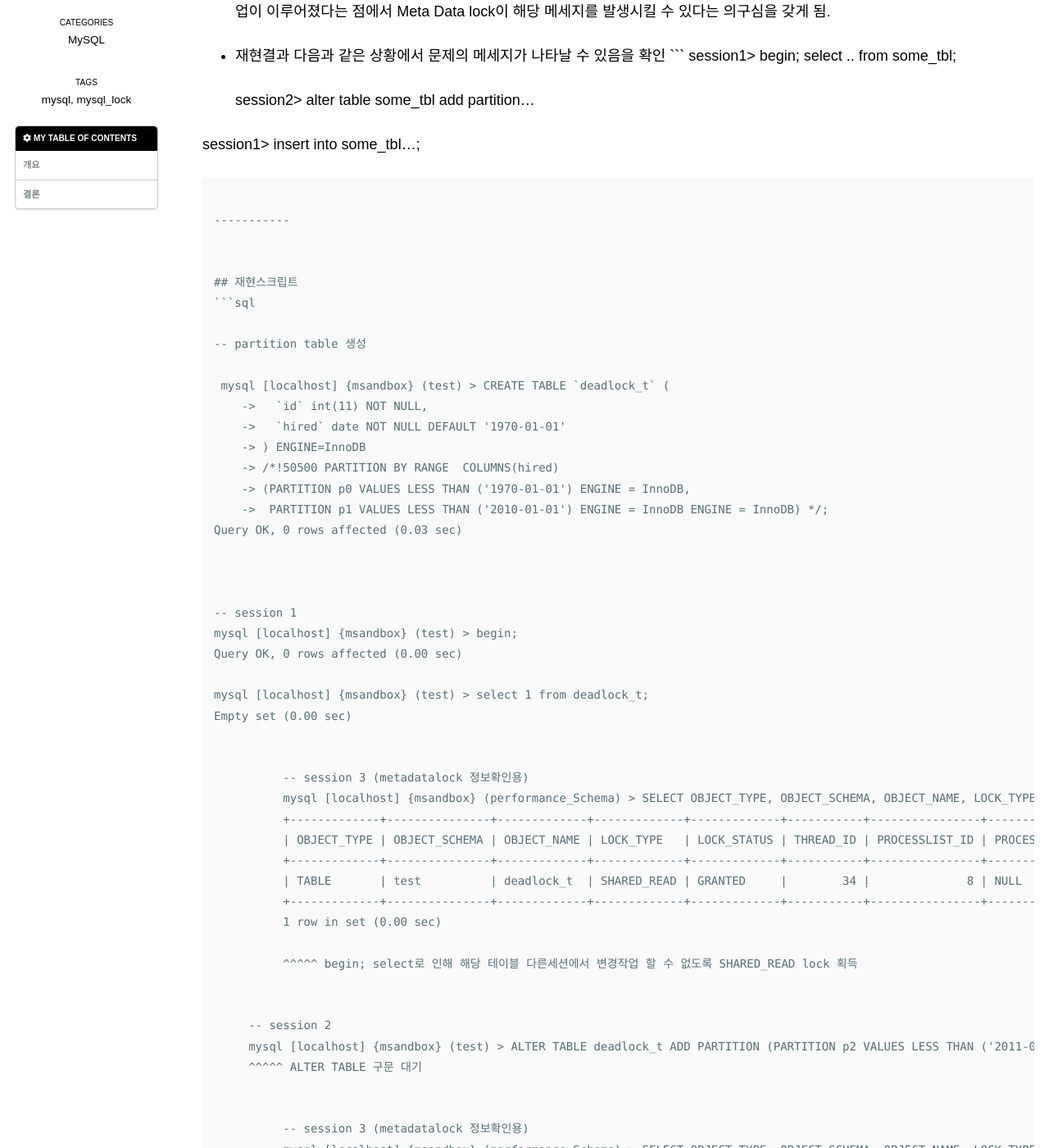
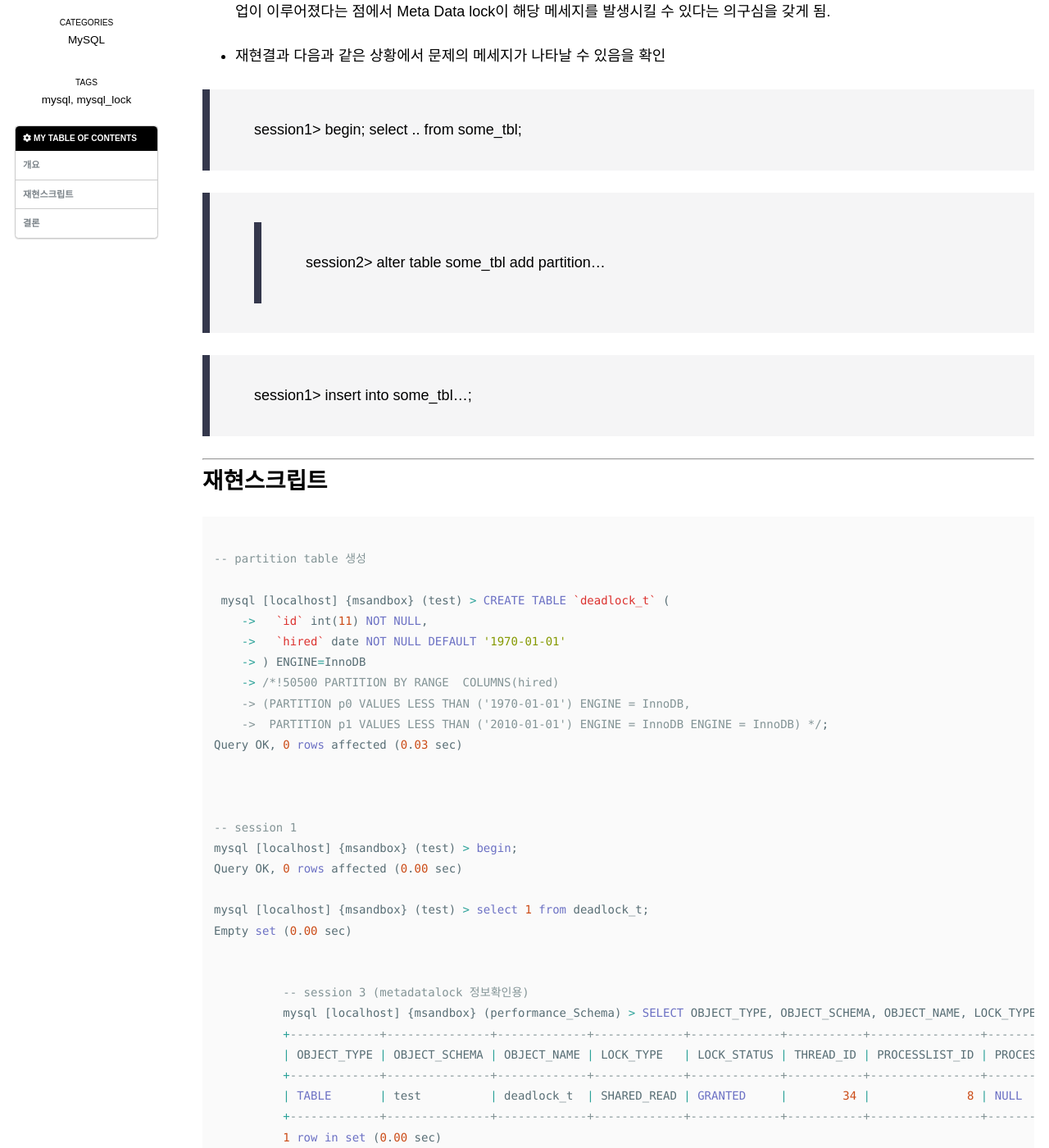
Before and after one commit to minsql/minsql.github.io, a Jekyll site: the page built from _posts/blog/2020-06-28-DeadlockDueToMDL.md, in a window 1280 px wide and 1400 px high, scrolled down 336 px. Shown: the whole window at 82% size. Built offline with Jekyll 4.4.1, drawn with Linux system fonts in a browser that asks for light colours; nearby versions of some CDN libraries; some web fonts are replaced; comment, search, counter and statistics services are not loaded; some of the changed text lies outside the part shown.

Commit message:
Update 2020-06-28-DeadlockDueToMDL.md

````diff
--- a/_posts/blog/2020-06-28-DeadlockDueToMDL.md
+++ b/_posts/blog/2020-06-28-DeadlockDueToMDL.md
@@ -19,13 +19,13 @@ toc_icon: "cog"
 * 해당 Message가 InnoDB 에서 발생시킨것이 아닐 수 있다는 의심을 하게 되었고, 공교롭게 해당 메세지를 받은 시간이 partition 작업이 이루어졌다는 점에서 Meta Data lock이 해당 메세지를 발생시킬 수 있다는 의구심을 갖게 됨.
 
 * 재현결과 다음과 같은 상황에서 문제의 메세지가 나타날 수 있음을 확인
-```
-session1> begin; select .. from some_tbl;
 
-    session2> alter table some_tbl add partition...
+> session1> begin; select .. from some_tbl;
 
-session1> insert into some_tbl...;
-```
+>> session2> alter table some_tbl add partition...
+
+> session1> insert into some_tbl...;
+
 
 -----------
 
````
